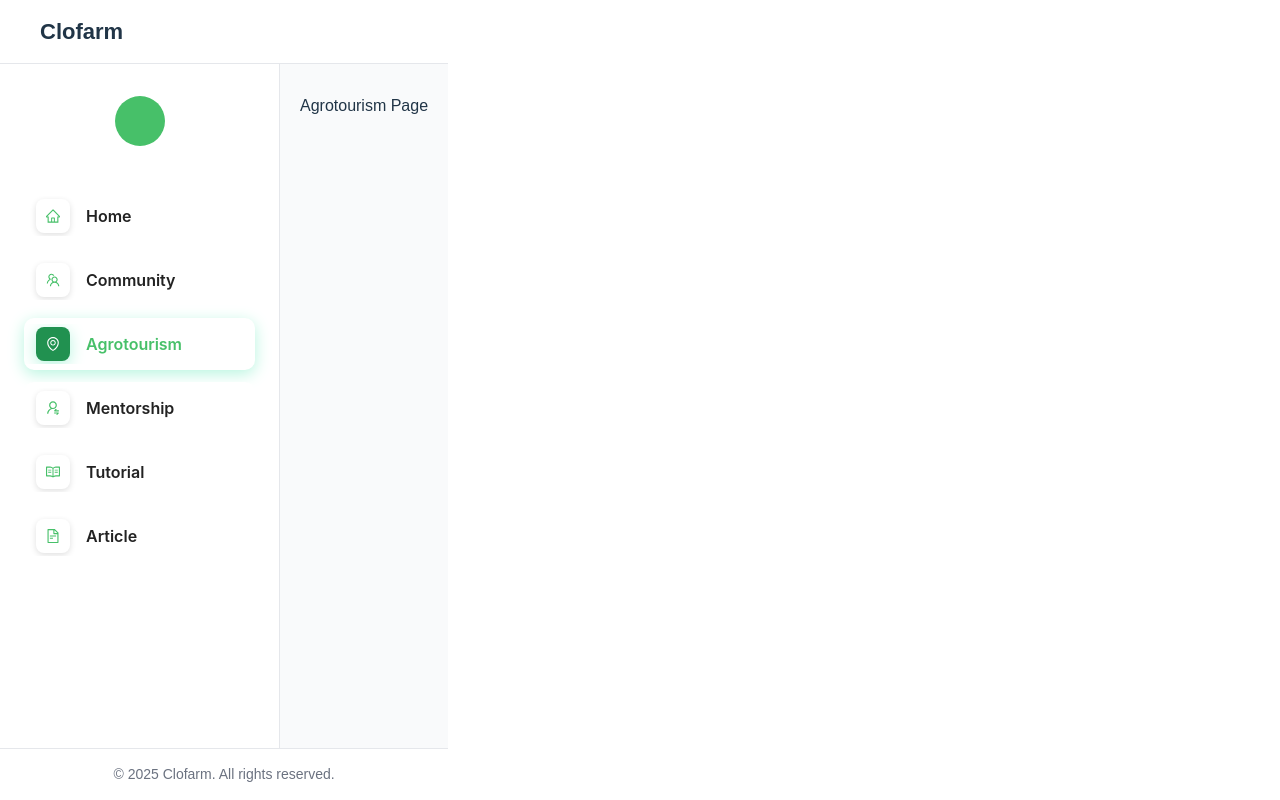
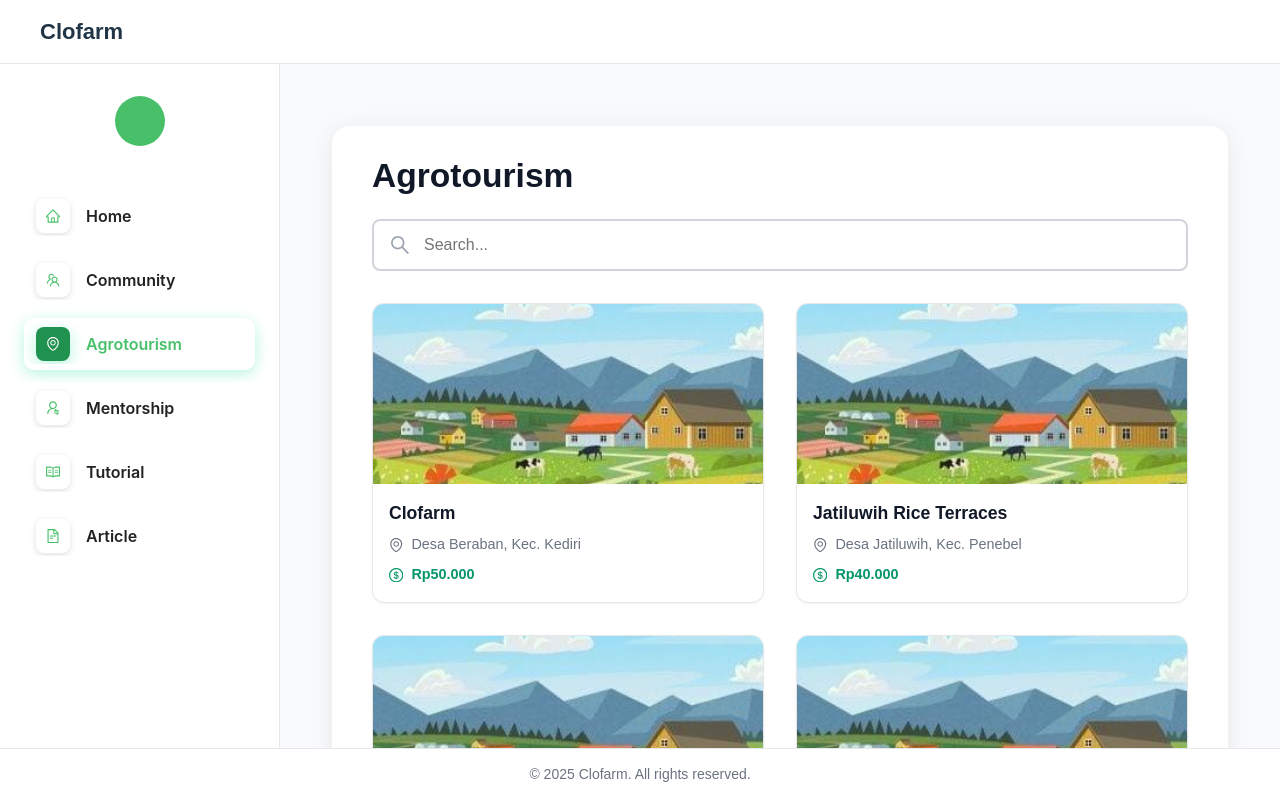
Before and after one commit to caturaprillia/clofarm-project, a React app in the folder react-clofarm/: page /agrotourism in a window 1280 px wide. Built offline with nearby package versions, Linux system fonts and the light colour scheme; the HTML template or start-up script is replaced by a standard one.

Commit message:
indexcss

```diff
--- a/react-clofarm/src/index.css
+++ b/react-clofarm/src/index.css
@@ -42,13 +42,13 @@ body {
 }
 
 body {
-  display: flex;
-  place-items: center;
+  /* display: flex; */
+  /* place-items: center; */
   min-width: 320px;
   min-height: 100vh;
   background: #fff;
   overflow-x: hidden;
-  overflow-y: auto;
+  /* overflow-y: auto; */
 }
 
 h1 {
--- a/react-clofarm/src/pages/Agrotourism/index.jsx
+++ b/react-clofarm/src/pages/Agrotourism/index.jsx
@@ -1,3 +1,169 @@
-export default function Agrotourism() {
-  return <div>Agrotourism Page</div>;
-}
+import React, { useState } from "react";
+import { SearchOutlined, EnvironmentOutlined, DollarCircleOutlined } from "@ant-design/icons";
+import dumpict from "../../assets/images/dumpict.jpg";
+
+// Data Dummy
+const dummyData = [
+    { id: 1, name: "Clofarm", location: "Desa Beraban, Kec. Kediri", price: "Rp50.000", image: dumpict },
+    { id: 2, name: "Jatiluwih Rice Terraces", location: "Desa Jatiluwih, Kec. Penebel", price: "Rp40.000", image: dumpict },
+    { id: 3, name: "Tegalalang Farm", location: "Jl. Raya Tegallalang, Gianyar", price: "Rp25.000", image: dumpict },
+    { id: 4, name: "Big Tree Farms Bamboo", location: "Desa Sibang Kaja, Abiansemal", price: "Rp75.000", image: dumpict },
+];
+
+// Objek Styles dipindahkan ke atas agar bisa diakses
+const styles = {
+  // Layout Utama
+  pageWrapper: {
+    background: "#f9fafb",
+    minHeight: "100vh",
+    padding: "32px",
+  },
+  container: {
+    padding: "32px 40px",
+    borderRadius: "18px",
+    margin: "0 auto",
+    maxWidth: "1400px",
+    boxSizing: "border-box",
+    background: "#fff",
+    boxShadow: "0 4px 24px 0 rgba(0,0,0,0.08)",
+  },
+  title: {
+    margin: "0 0 24px 0",
+    color: "#111827",
+    fontSize: "2.1rem",
+    fontWeight: 700,
+  },
+  // Search Bar
+  searchWrapper: {
+    display: "flex",
+    alignItems: "center",
+    background: "#fff",
+    border: `2px solid #d1d5db`,
+    borderRadius: "8px",
+    padding: "0 16px",
+    height: "48px",
+    marginBottom: "32px",
+    transition: "border-color 0.2s, box-shadow 0.2s",
+  },
+  searchWrapperHover: {
+    borderColor: "#27ae60",
+    boxShadow: "0 0 0 3px rgba(39, 174, 96, 0.2)",
+  },
+  searchIcon: {
+    fontSize: 20,
+    color: "#9ca3af",
+    marginRight: 12,
+  },
+  searchIconHover: {
+    color: "#27ae60",
+  },
+  searchInput: {
+    width: "100%",
+    height: "100%",
+    fontSize: "16px",
+    border: "none",
+    outline: "none",
+    background: "transparent",
+  },
+  // Grid & Card
+  grid: {
+    display: "grid",
+    gridTemplateColumns: "repeat(auto-fill, minmax(280px, 1fr))",
+    gap: "32px",
+  },
+  card: {
+    background: "#fff",
+    border: "1px solid #e5e7eb",
+    boxShadow: "0 1px 3px 0 rgba(0,0,0,0.05)",
+    borderRadius: "12px",
+    overflow: "hidden",
+    display: "flex",
+    flexDirection: "column",
+  },
+  cardImage: {
+    width: "100%",
+    height: 180,
+    objectFit: "cover",
+  },
+  cardContent: {
+    padding: "16px",
+    flex: 1,
+    display: "flex",
+    flexDirection: "column",
+    gap: "8px",
+  },
+  cardTitle: {
+    margin: 0,
+    fontSize: "1.1rem",
+    fontWeight: 700,
+    color: "#111827",
+  },
+  cardInfo: {
+    margin: 0,
+    fontSize: "0.9rem",
+    color: "#6b7280",
+    display: "flex",
+    alignItems: "center",
+    gap: 8,
+  },
+  cardPrice: {
+    color: "#059669",
+    fontWeight: 600,
+  },
+};
+
+// Komponen Card
+const AgrotourismCard = ({ image, name, location, price }) => (
+  <div style={styles.card}>
+    <img src={image} alt={name} style={styles.cardImage} />
+    <div style={styles.cardContent}>
+      <h3 style={styles.cardTitle}>{name}</h3>
+      <div style={styles.cardInfo}>
+        <EnvironmentOutlined /> {location}
+      </div>
+      <div style={{...styles.cardInfo, ...styles.cardPrice}}>
+        <DollarCircleOutlined /> {price}
+      </div>
+    </div>
+  </div>
+);
+
+// Komponen Halaman Utama
+const Agrotourism = () => {
+  const [search, setSearch] = useState("");
+  const [searchHover, setSearchHover] = useState(false);
+  const filteredData = dummyData.filter((item) =>
+    item.name.toLowerCase().includes(search.toLowerCase())
+  );
+
+  return (
+    <div style={styles.pageWrapper}>
+      <div style={styles.container}>
+        <h1 style={styles.title}>Agrotourism</h1>
+        <div
+          style={{ ...styles.searchWrapper, ...(searchHover ? styles.searchWrapperHover : {}) }}
+          onMouseEnter={() => setSearchHover(true)}
+          onMouseLeave={() => setSearchHover(false)}
+        >
+          <SearchOutlined
+            style={{ ...styles.searchIcon, ...(searchHover ? styles.searchIconHover : {}) }}
+          />
+          <input
+            type="text"
+            placeholder="Search..."
+            style={styles.searchInput}
+            value={search}
+            onChange={(e) => setSearch(e.target.value)}
+          />
+        </div>
+        <div style={styles.grid}>
+          {filteredData.map((item) => (
+            <AgrotourismCard key={item.id} {...item} />
+          ))}
+        </div>
+      </div>
+    </div>
+  );
+};
+
+export default Agrotourism;
```
